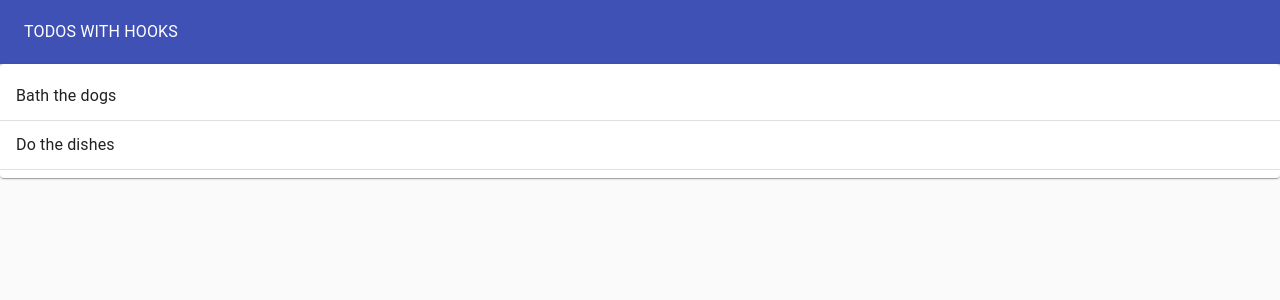
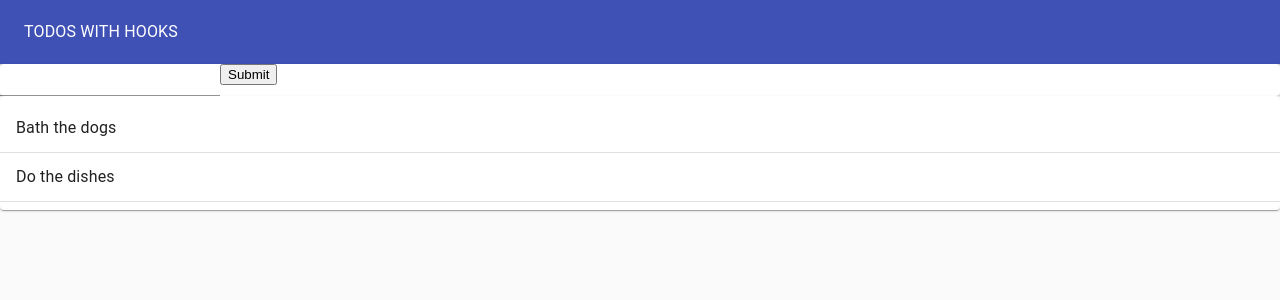
Before and after one commit to diasjuniorr/hooks-todo-example, a React (Create React App) app: page / in a window 1280 px wide. Shown: the top 300 px of the page. Built offline with nearby package versions, Linux system fonts and the light colour scheme.

Commit message:
Adds handleSubmit logic

```diff
--- /dev/null
+++ b/src/components/TodoForm/index.tsx
@@ -0,0 +1,28 @@
+import React, { useEffect, FormEvent } from 'react'
+import TextField from '@material-ui/core/TextField'
+import Paper from '@material-ui/core/Paper'
+
+import useInputState from '../../hooks/useInputState'
+
+interface Props {
+  addTodo: (newTodoTitle: string) => void
+}
+
+const TodoForm: React.FC<Props> = ({ addTodo }) => {
+  const [value, handleChange, reset] = useInputState('')
+  const handleSubmit = (e: FormEvent<HTMLFormElement>) => {
+    e.preventDefault()
+    addTodo(value)
+    reset()
+  }
+  return (
+    <Paper>
+      <form onSubmit={handleSubmit}>
+        <TextField value={value} onChange={handleChange} />
+        <button type="submit">Submit</button>
+      </form>
+    </Paper>
+  )
+}
+
+export default TodoForm
--- a/src/components/todoList/TodoList.tsx
+++ b/src/components/TodoList/index.tsx
@@ -23,8 +23,8 @@ const TodoList: React.FC<Props> = ({ Todos }) => {
           {Todos.map((todo) => {
             return (
               <>
-                <ListItem key={todo.id}>
-                  <ListItemText> {todo.task}</ListItemText>
+                <ListItem>
+                  <ListItemText key={todo.id}> {todo.task}</ListItemText>
                 </ListItem>
                 <Divider />
               </>
--- a/src/components/app/TodoApp.tsx
+++ b/src/components/app/TodoApp.tsx
@@ -4,7 +4,9 @@ import Paper from '@material-ui/core/Paper'
 import AppBar from '@material-ui/core/AppBar'
 import Toolbar from '@material-ui/core/Toolbar'
 import Grid from '@material-ui/core/Grid'
-import TodoList from '../../components/todoList/TodoList'
+
+import TodoForm from '../TodoForm'
+import TodoList from '../TodoList'
 
 import { paperStyle } from './style'
 
@@ -14,12 +16,19 @@ const TodoApp = () => {
     { id: 2, task: 'Do the dishes', completed: true },
   ]
   const [todos, setTodos] = useState(initialTodos)
+  const addNewTodo = (newTodoTitle: string) => {
+    setTodos([
+      ...todos,
+      { id: todos.length + 1, task: newTodoTitle, completed: false },
+    ])
+  }
   return (
     <Paper style={paperStyle} elevation={0}>
       <AppBar color="primary" position="static" style={{ height: '64px' }}>
         <Toolbar>
           <Typography color="inherit">TODOS WITH HOOKS</Typography>
         </Toolbar>
+        <TodoForm addTodo={addNewTodo} />
         <TodoList Todos={todos} />
       </AppBar>
     </Paper>
--- /dev/null
+++ b/src/hooks/useInputState.ts
@@ -0,0 +1,13 @@
+import React, { useState } from 'react'
+
+export default (initialValue: string) => {
+  const [value, setValue] = useState(initialValue)
+  const handleChange = (e: React.ChangeEvent<HTMLInputElement>) => {
+    setValue(e.target.value)
+  }
+  const reset = () => {
+    setValue('')
+  }
+
+  return [value, handleChange, reset] as const
+}
```
